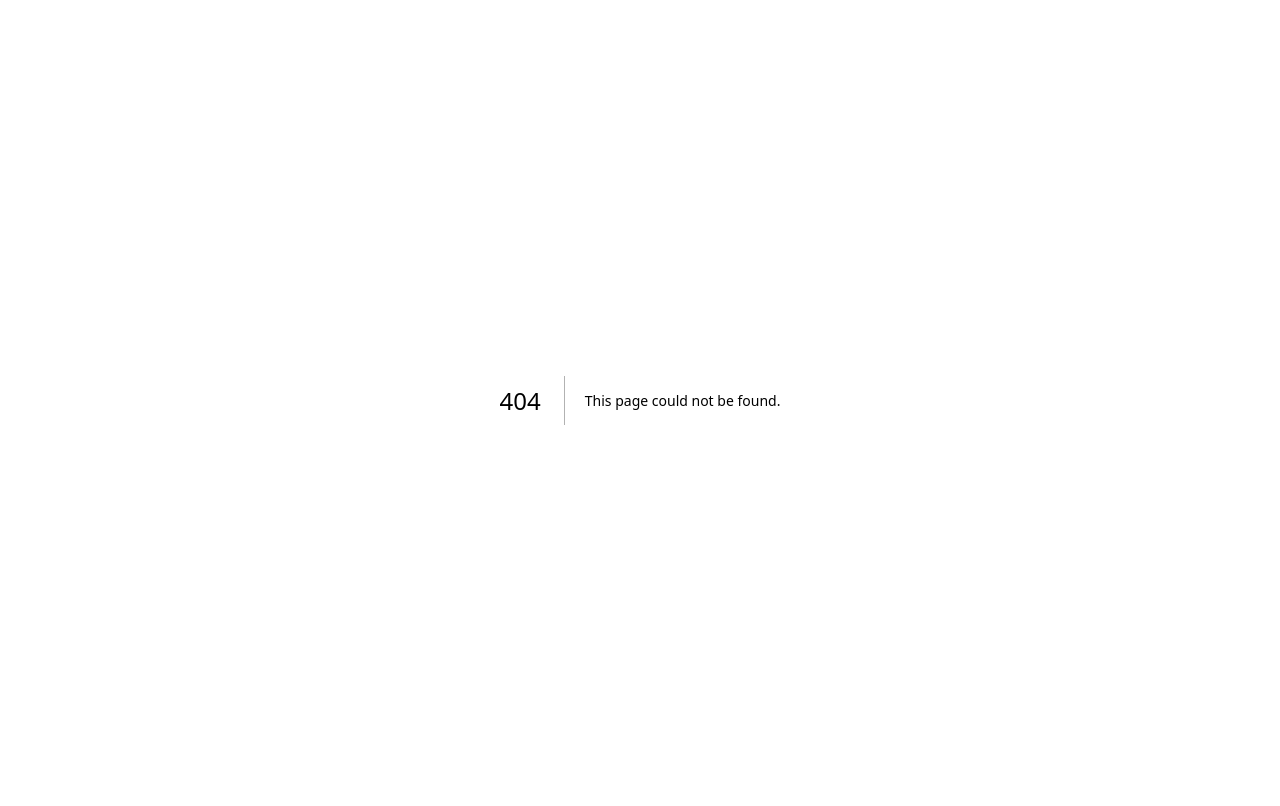
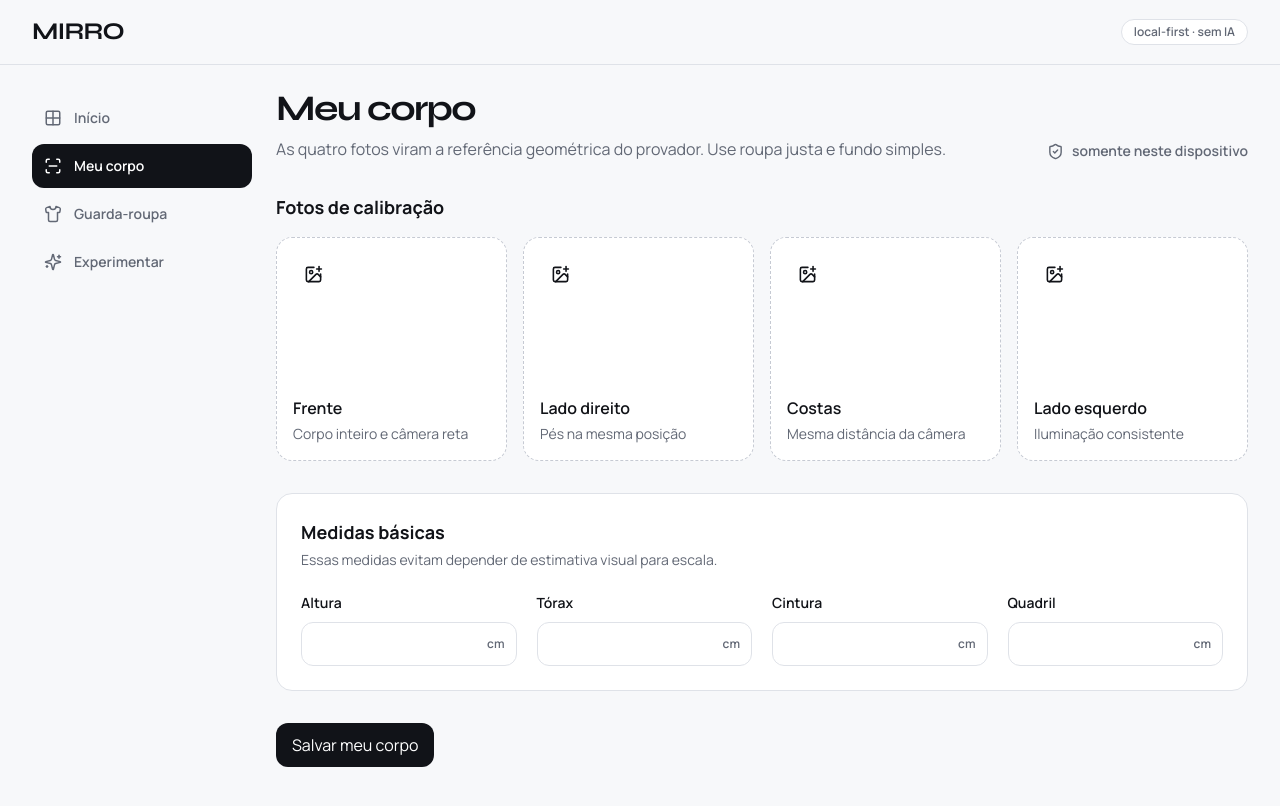
Before and after one commit to xsalles/mirro, a Next.js app: page /app/body in a window 1280 px wide. Before the commit this address had no page. Built offline with nearby package versions, Linux system fonts and the light colour scheme.

Commit message:
feat: add body calibration flow

```diff
--- /dev/null
+++ b/src/app/app/body/page.tsx
@@ -0,0 +1,158 @@
+"use client";
+
+import { Check, ImagePlus, ShieldCheck } from "lucide-react";
+import { useState, type FormEvent } from "react";
+import { Button } from "@/components/ui/button";
+import { useMirro } from "@/components/mirro-provider";
+import type { BodySide, MediaRef } from "@/lib/mirro/types";
+import { validMeasurement, validateImage } from "@/lib/mirro/validation";
+
+const SIDES: Array<{ key: BodySide; label: string; hint: string }> = [
+  { key: "front", label: "Frente", hint: "Corpo inteiro e câmera reta" },
+  { key: "right", label: "Lado direito", hint: "Pés na mesma posição" },
+  { key: "back", label: "Costas", hint: "Mesma distância da câmera" },
+  { key: "left", label: "Lado esquerdo", hint: "Iluminação consistente" },
+];
+
+export default function BodyPage() {
+  const { state, saveProfile } = useMirro();
+  const current = state.profile;
+  const [measurements, setMeasurements] = useState({
+    heightCm: current?.heightCm ? String(current.heightCm) : "",
+    chestCm: current?.chestCm ? String(current.chestCm) : "",
+    waistCm: current?.waistCm ? String(current.waistCm) : "",
+    hipsCm: current?.hipsCm ? String(current.hipsCm) : "",
+  });
+  const [files, setFiles] = useState<Partial<Record<BodySide, File>>>({});
+  const [errors, setErrors] = useState<Record<string, string>>({});
+  const [status, setStatus] = useState<"idle" | "saving" | "saved">("idle");
+
+  function choose(side: BodySide, file: File | undefined) {
+    if (!file) return;
+    const error = validateImage(file, 12);
+    setErrors((prev) => ({ ...prev, [side]: error ?? "" }));
+    if (!error) setFiles((prev) => ({ ...prev, [side]: file }));
+  }
+
+  async function submit(event: FormEvent<HTMLFormElement>) {
+    event.preventDefault();
+    const nextErrors: Record<string, string> = {};
+    const parsed = {
+      heightCm: Number(measurements.heightCm),
+      chestCm: Number(measurements.chestCm),
+      waistCm: Number(measurements.waistCm),
+      hipsCm: Number(measurements.hipsCm),
+    };
+    if (!validMeasurement(parsed.heightCm, 120, 230)) nextErrors.heightCm = "Informe uma altura entre 120 e 230 cm.";
+    if (!validMeasurement(parsed.chestCm, 50, 180)) nextErrors.chestCm = "Informe um tórax entre 50 e 180 cm.";
+    if (!validMeasurement(parsed.waistCm, 45, 180)) nextErrors.waistCm = "Informe uma cintura entre 45 e 180 cm.";
+    if (!validMeasurement(parsed.hipsCm, 50, 190)) nextErrors.hipsCm = "Informe um quadril entre 50 e 190 cm.";
+    for (const side of SIDES) {
+      if (!files[side.key] && !current?.photos[side.key]) nextErrors[side.key] = "Adicione esta foto para completar a calibração.";
+    }
+    setErrors(nextErrors);
+    if (Object.values(nextErrors).some(Boolean)) return;
+
+    setStatus("saving");
+    const media: Array<{ blob: Blob; ref: MediaRef }> = [];
+    const photos = { ...(current?.photos ?? {}) };
+    for (const { key } of SIDES) {
+      const file = files[key];
+      if (!file) continue;
+      const ref: MediaRef = {
+        key: `body:${key}:${crypto.randomUUID()}`,
+        name: file.name,
+        type: file.type,
+        size: file.size,
+      };
+      photos[key] = ref;
+      media.push({ blob: file, ref });
+    }
+    await saveProfile({ ...parsed, photos, updatedAt: new Date().toISOString() }, media);
+    setStatus("saved");
+  }
+
+  return (
+    <div className="space-y-8">
+      <div className="flex flex-col gap-4 sm:flex-row sm:items-end sm:justify-between">
+        <div>
+          <h1 className="font-display text-4xl font-bold tracking-[-.045em]">Meu corpo</h1>
+          <p className="mt-2 max-w-2xl text-[var(--muted)]">As quatro fotos viram a referência geométrica do provador. Use roupa justa e fundo simples.</p>
+        </div>
+        <span className="inline-flex items-center gap-2 text-sm font-semibold text-[var(--muted)]"><ShieldCheck size={17} /> somente neste dispositivo</span>
+      </div>
+
+      <form noValidate onSubmit={submit} className="space-y-8">
+        <section>
+          <h2 className="text-lg font-bold">Fotos de calibração</h2>
+          <div className="mt-4 grid gap-4 sm:grid-cols-2 xl:grid-cols-4">
+            {SIDES.map(({ key, label, hint }) => {
+              const selected = files[key];
+              const existing = current?.photos[key];
+              const error = errors[key];
+              return (
+                <div key={key}>
+                  <label className={`group flex min-h-56 cursor-pointer flex-col justify-between rounded-2xl border border-dashed p-4 transition-colors focus-within:ring-2 focus-within:ring-[var(--thread)] ${error ? "border-[var(--danger)] bg-red-50" : selected || existing ? "border-[#9cabc7] bg-[var(--thread-soft)]/35" : "border-[#c6cad3] bg-white hover:border-[var(--thread)]"}`}>
+                    <input
+                      className="sr-only"
+                      type="file"
+                      accept="image/jpeg,image/png,image/webp"
+                      aria-invalid={Boolean(error)}
+                      aria-describedby={error ? `${key}-error` : undefined}
+                      onChange={(e) => choose(key, e.target.files?.[0])}
+                    />
+                    <div className="flex items-center justify-between">
+                      <span className="grid size-10 place-items-center rounded-xl bg-white"><ImagePlus size={19} aria-hidden="true" /></span>
+                      {selected || existing ? <Check size={19} aria-label="Foto adicionada" /> : null}
+                    </div>
+                    <div>
+                      <p className="font-semibold">{label}</p>
+                      <p className="mt-1 text-sm leading-5 text-[var(--muted)]">{selected?.name ?? existing?.name ?? hint}</p>
+                    </div>
+                  </label>
+                  {error ? <p id={`${key}-error`} className="mt-2 text-sm text-[var(--danger)]">{error}</p> : null}
+                </div>
+              );
+            })}
+          </div>
+        </section>
+
+        <section className="rounded-2xl border border-[var(--line)] bg-white p-5 sm:p-6">
+          <h2 className="text-lg font-bold">Medidas básicas</h2>
+          <p className="mt-1 text-sm text-[var(--muted)]">Essas medidas evitam depender de estimativa visual para escala.</p>
+          <div className="mt-5 grid gap-5 sm:grid-cols-2 xl:grid-cols-4">
+            {[
+              ["heightCm", "Altura", "cm"],
+              ["chestCm", "Tórax", "cm"],
+              ["waistCm", "Cintura", "cm"],
+              ["hipsCm", "Quadril", "cm"],
+            ].map(([key, label, unit]) => (
+              <div key={key}>
+                <label htmlFor={key} className="text-sm font-semibold">{label}</label>
+                <div className="relative mt-2">
+                  <input
+                    id={key}
+                    type="number"
+                    inputMode="decimal"
+                    min="1"
+                    aria-invalid={Boolean(errors[key])}
+                    aria-describedby={errors[key] ? `${key}-error` : undefined}
+                    value={measurements[key as keyof typeof measurements]}
+                    onChange={(e) => setMeasurements((prev) => ({ ...prev, [key]: e.target.value }))}
+                  />
+                  <span className="pointer-events-none absolute right-3 top-1/2 -translate-y-1/2 text-xs font-semibold text-[var(--muted)]">{unit}</span>
+                </div>
+                {errors[key] ? <p id={`${key}-error`} className="mt-2 text-sm text-[var(--danger)]">{errors[key]}</p> : null}
+              </div>
+            ))}
+          </div>
+        </section>
+
+        <div className="flex items-center gap-4">
+          <Button type="submit" disabled={status === "saving"}>{status === "saving" ? "Salvando…" : current ? "Atualizar calibração" : "Salvar meu corpo"}</Button>
+          <span role="status" aria-live="polite" className="text-sm text-[var(--muted)]">{status === "saved" ? "Calibração salva neste navegador." : ""}</span>
+        </div>
+      </form>
+    </div>
+  );
+}
```
